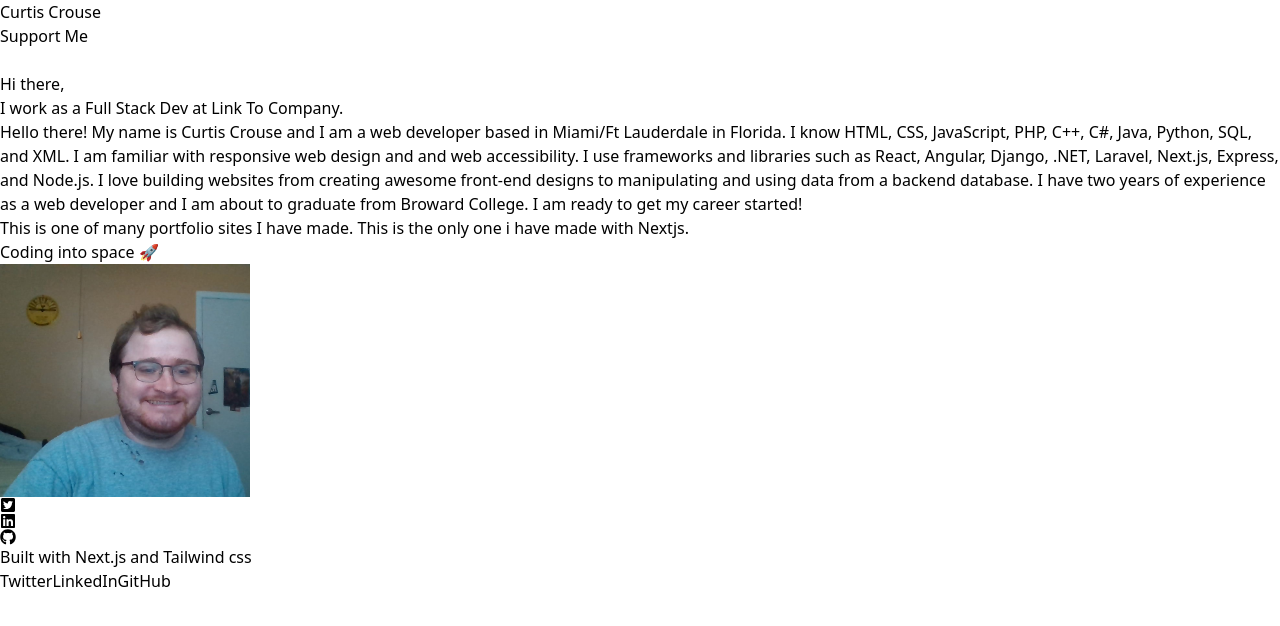
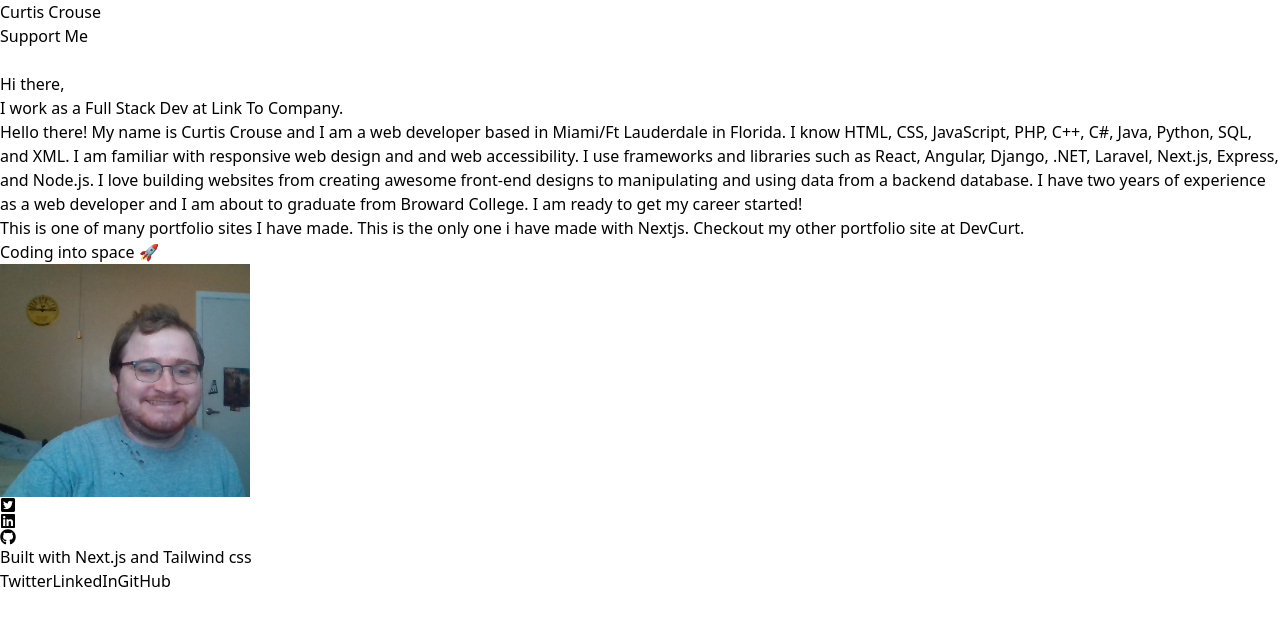
Before and after one commit to curtcurt69/my-portfolio, a Next.js app: page / in a window 1280 px wide. Shown: the top 626 px of the page. Built offline with nearby package versions, Linux system fonts and the light colour scheme.

Commit message:
added link in Main

```diff
--- a/components/Main.tsx
+++ b/components/Main.tsx
@@ -24,7 +24,7 @@ const Main = () => {
                         two years of experience as a web developer and I am about to graduate from Broward College. I am ready to get my career started!
                         </p>
                         <p className="mb-4">
-                            This is one of many portfolio sites I have made. This is the only one i have made with Nextjs.
+                            This is one of many portfolio sites I have made. This is the only one i have made with Nextjs. Checkout my other portfolio site at <a href="http://devcurt.com">DevCurt</a>.
                         </p>
                         <h2 className="font-bold">Coding into space 🚀</h2>
                     </div>
```
